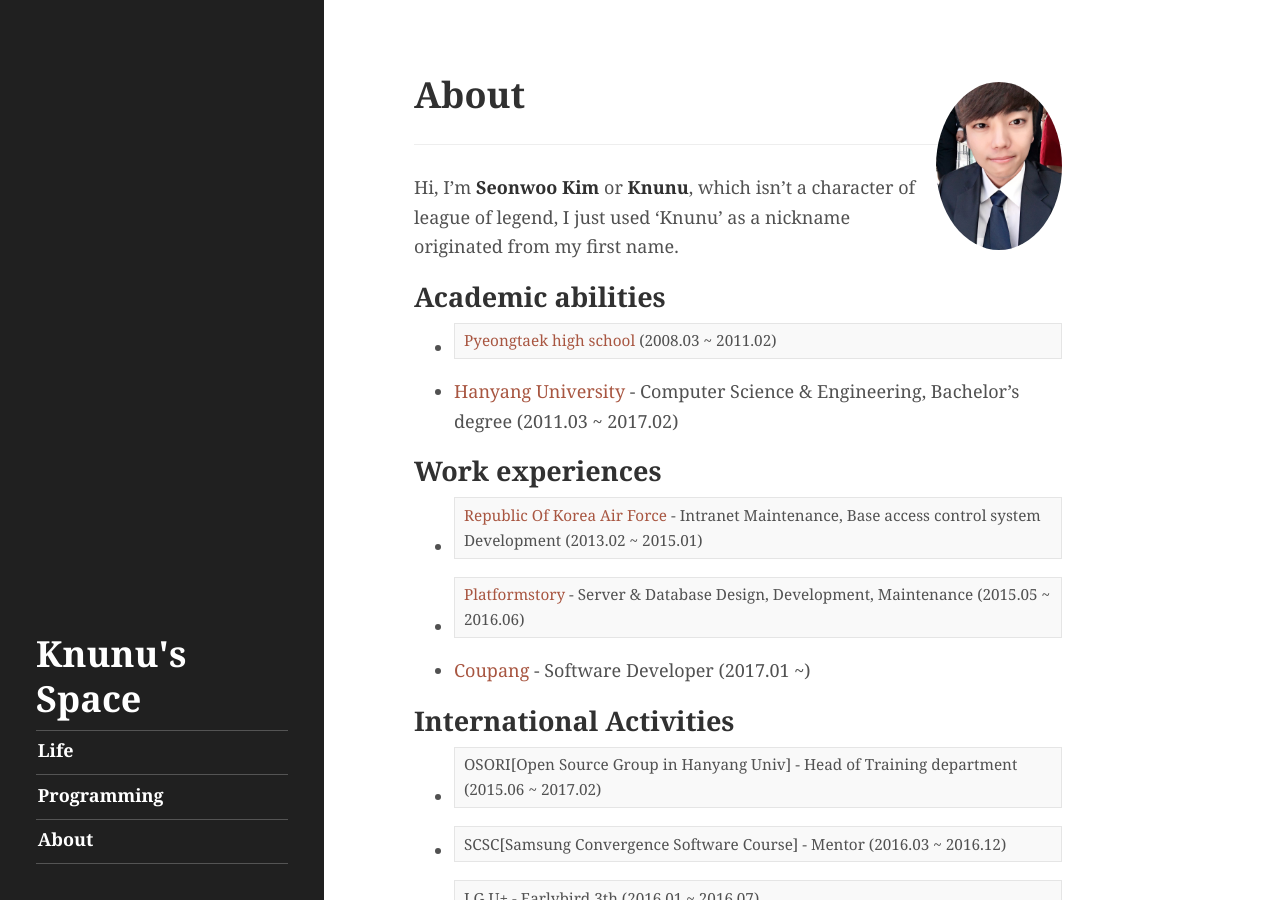
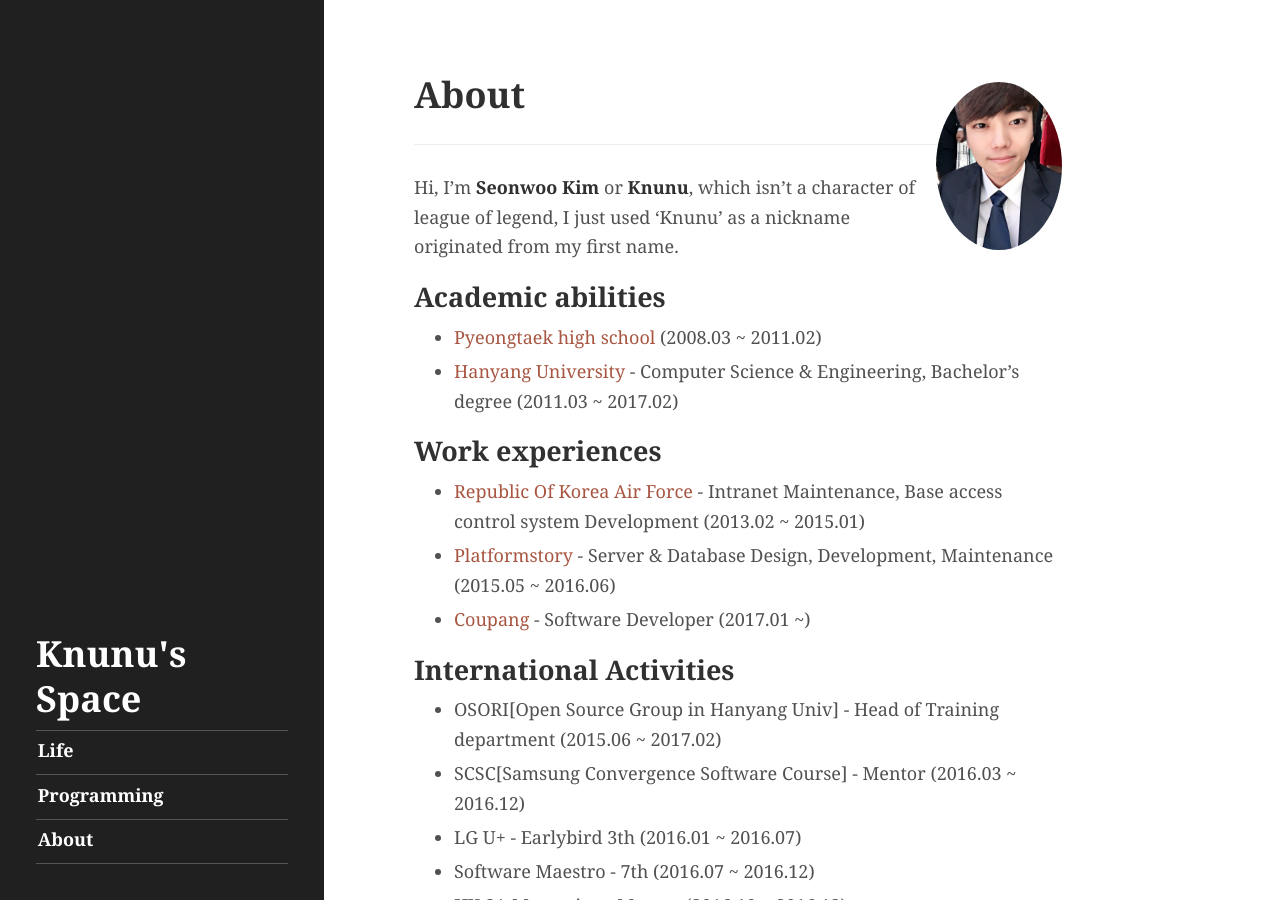
Before and after one commit to knunu/knunu.github.io, a Jekyll site: the page built from about.md, in a window 1280 px wide and 900 px high. Built offline with Jekyll 4.4.1, drawn with Linux system fonts in a browser that asks for light colours.

Commit message:
profile update

```diff
--- a/about.md
+++ b/about.md
@@ -11,21 +11,21 @@ title: About
 
 ## Academic abilities
 
-* [Pyeongtaek high school](http://www.pyeongtaek.hs.kr/smain.html) (2008.03 ~ 2011.02)|
+* [Pyeongtaek high school](http://www.pyeongtaek.hs.kr/smain.html) (2008.03 ~ 2011.02)
 * [Hanyang University](http://www.hanyang.ac.kr/) - Computer Science & Engineering, Bachelor's degree (2011.03 ~ 2017.02)
 
 ## Work experiences
 
-* [Republic Of Korea Air Force](http://www.airforce.mil.kr:8081/user/indexMain.action?siteId=airforce) - Intranet Maintenance, Base access control system Development (2013.02 ~ 2015.01)|
-* [Platformstory](http://platformstory.com/) - Server & Database Design, Development, Maintenance (2015.05 ~ 2016.06)|
+* [Republic Of Korea Air Force](http://www.airforce.mil.kr:8081/user/indexMain.action?siteId=airforce) - Intranet Maintenance, Base access control system Development (2013.02 ~ 2015.01)
+* [Platformstory](http://platformstory.com/) - Server & Database Design, Development, Maintenance (2015.05 ~ 2016.06)
 * [Coupang](http://www.coupang.com/) - Software Developer (2017.01 ~)
 
 ## International Activities
 
-* OSORI[Open Source Group in Hanyang Univ] - Head of Training department (2015.06 ~ 2017.02)|
-* SCSC[Samsung Convergence Software Course] - Mentor (2016.03 ~ 2016.12)|
-* LG U+ - Earlybird 3th (2016.01 ~ 2016.07)|
-* Software Maestro - 7th (2016.07 ~ 2016.12)|
+* OSORI[Open Source Group in Hanyang Univ] - Head of Training department (2015.06 ~ 2017.02)
+* SCSC[Samsung Convergence Software Course] - Mentor (2016.03 ~ 2016.12)
+* LG U+ - Earlybird 3th (2016.01 ~ 2016.07)
+* Software Maestro - 7th (2016.07 ~ 2016.12)
 * HY-SA Mentoring - Mentor (2016.10 ~ 2016.12)
 
 ## Skills
```
